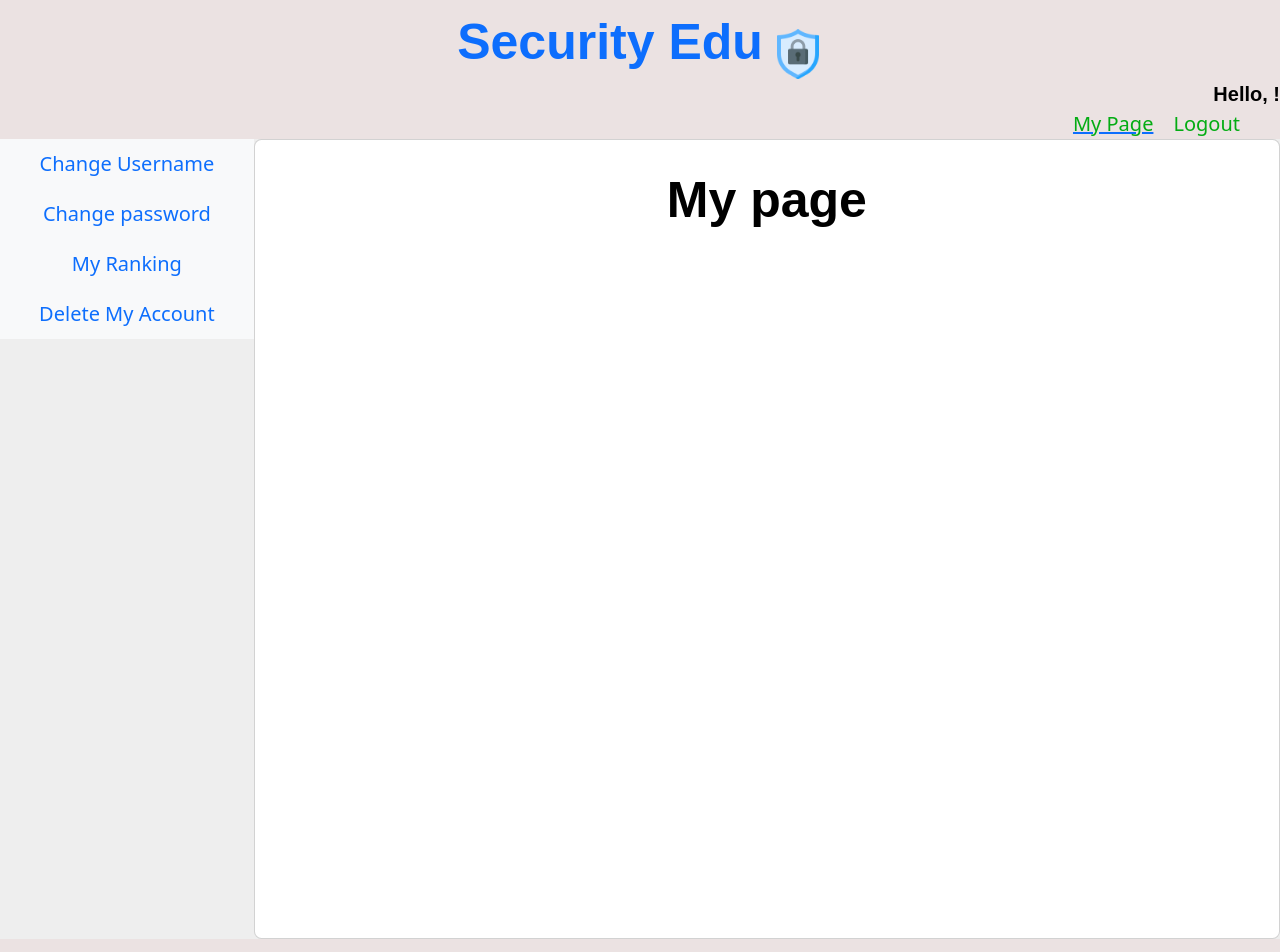
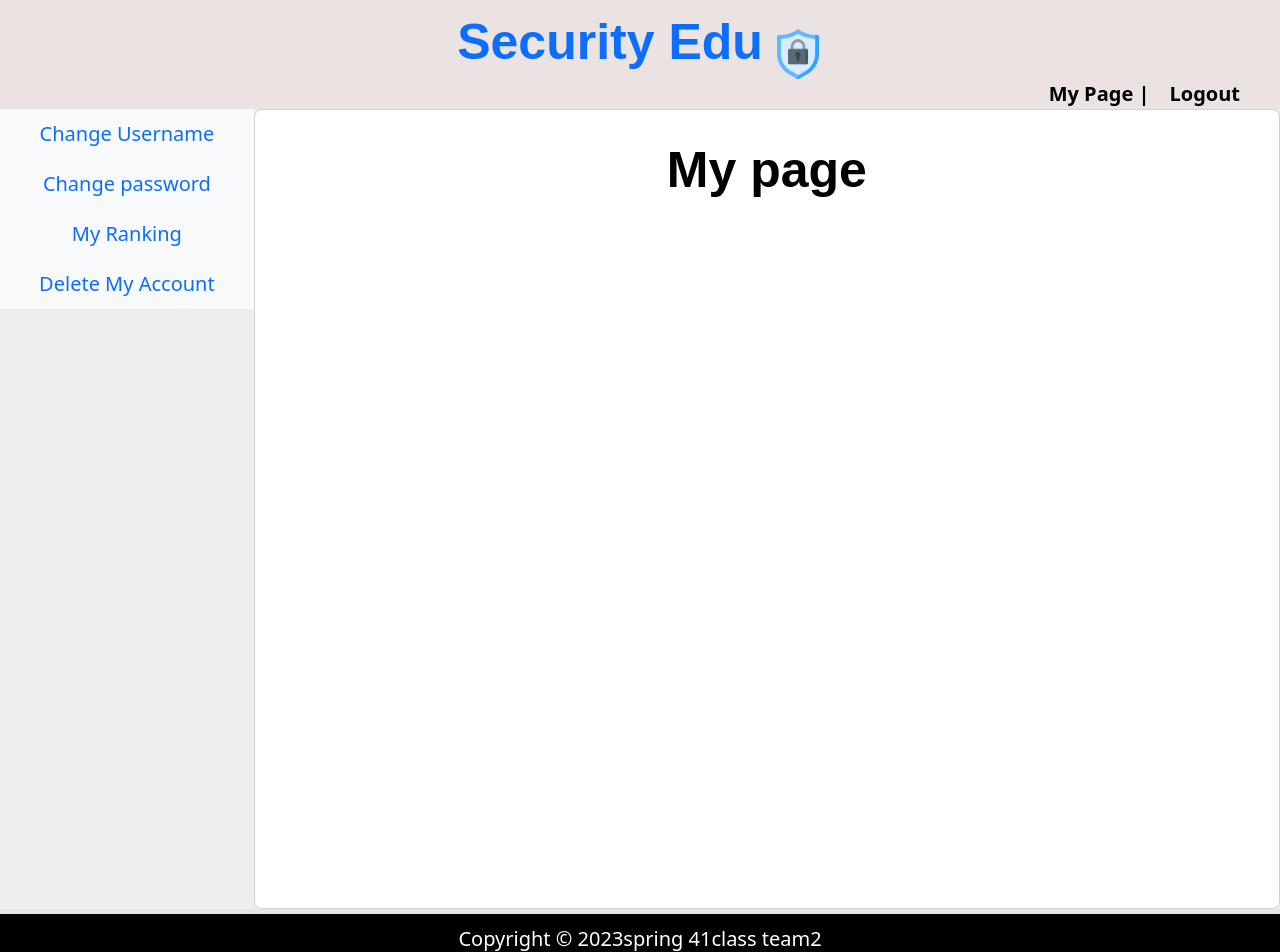
Before and after one commit to skkuse/2023spring_41class_team2, a React (Create React App) app in the folder frontend/: page /mypage in a window 1280 px wide. Shown: the top 952 px of the page. Built offline with nearby package versions, Linux system fonts and the light colour scheme.

Commit message:
chore NavBar, feat Footer

```diff
--- a/frontend/src/App.tsx
+++ b/frontend/src/App.tsx
@@ -7,6 +7,7 @@ import './App.css';
 import 'react-toastify/dist/ReactToastify.css';
 import Header from './components/Header';
 import NavBar from 'components/NavBar';
+import Footer from './components/Footer';
 import { BrowserRouter, Routes, Route } from 'react-router-dom';
 import NotFound from './components/NotFound';
 import { ThemeProvider } from 'styled-components';
@@ -51,36 +52,43 @@ const App: React.FC = () => {
                                 <Route path="/" element={<Container>
                                     <Header/>
                                     <LandPage />
+                                    <Footer />
                                 </Container>} />
                                 <Route path='/signup' element={<Container>
                                     <Header/>
                                     <SignupPage />
+                                    <Footer />
                                 </Container>} />
 
                                 <Route path="/main" element={<Container>
                                     <Header/>
                                     <NavBar/>
                                     <MainPage />
+                                    <Footer />
                                 </Container>} />
                                 <Route path="/manageproblem" element={<Container>
                                     <Header/>
                                     <NavBar/>
                                     <ManageProblem />
+                                    <Footer />
                                 </Container>} />
                                 <Route path="/editnaddproblem" element={<Container>
                                     <Header/>
                                     <NavBar/>
                                     <EditnAddPage />
+                                    <Footer />
                                 </Container>} />
                                 <Route path="/problempage" element={<Container>
                                     <Header/>
                                     <NavBar/>
                                     <ProblemPage />
+                                    <Footer />
                                 </Container>} />
                                 <Route path="/mypage" element={<Container>
                                     <Header/>
                                     <NavBar/>
                                     <Mypage />
+                                    <Footer />
                                 </Container>} />
                                 <Route path="/admin" element={<Admin />} />
                                 <Route path="*" element={<NotFound />} />
--- /dev/null
+++ b/frontend/src/components/Footer.tsx
@@ -0,0 +1,15 @@
+import React from 'react';
+const Footer: React.FC = () => {
+    return(
+        <footer className="footer" style={{background: 'black', marginTop : '5px'}}>
+            <p className="copyright" style={{color: 'white', margin :'10px'}}>Copyright &copy; 2023spring 41class team2</p>
+            <p className="social-links"></p>
+
+        </footer>
+
+
+
+    );
+};
+
+export default Footer;
--- a/frontend/src/components/NavBar.tsx
+++ b/frontend/src/components/NavBar.tsx
@@ -26,11 +26,11 @@ const NavBar: React.FC = () => {
 
     return (
         <NavBarContainer>
-            <StyledText>Hello, {nickname} ! </StyledText>
             <NavBarMenuContainer>
-                <Link to="/mypage"><NavBarText>My Page</NavBarText></Link>
-                { isAdmin && <Link to="/admin"><NavBarText>Admin</NavBarText></Link> }
-                <NavBarText onClick={handleLogout}>Logout</NavBarText>
+                <StyledText style={{marginRight: '20px'}}> {nickname} </StyledText>
+                <StyledLink to="/mypage" style={{}}><NavBarText>My Page |</NavBarText></StyledLink>
+                { isAdmin && <Link to="/admin"><NavBarText>Admin |</NavBarText></Link> }
+                <StyledLink to =''> <NavBarText onClick={handleLogout}>Logout</NavBarText> </StyledLink>
             </NavBarMenuContainer>
         </NavBarContainer>
     );
@@ -54,9 +54,17 @@ const NavBarMenuContainer= styled.div`
   margin-right: 20px;
 `;
 
+const StyledLink = styled(Link)`
+    text-decoration: none;
+`;
+
 const NavBarText = styled.span`
     font-size: 20px;
     margin-right: 20px;
-    color: ${(props) => props.theme.colors.green};
+    color: ${(props) => props.theme.colors.black};
     text-decoration: none;
+    &:hover {
+        text-decoration: underline;
+    }
+    font-weight: bold;
 `
--- a/frontend/src/styles/theme.ts
+++ b/frontend/src/styles/theme.ts
@@ -2,5 +2,6 @@ export const theme = {
     colors: {
         background: '#EBE2E2',
         green: '#03AC13',
+        black: '#000000'
     },
 };
```
